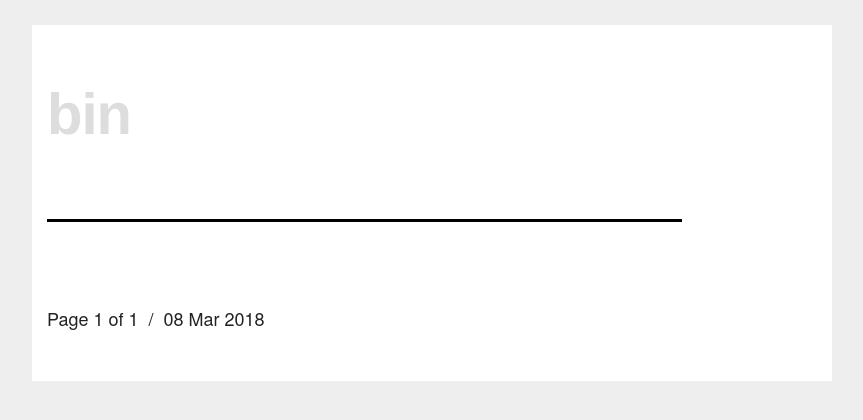
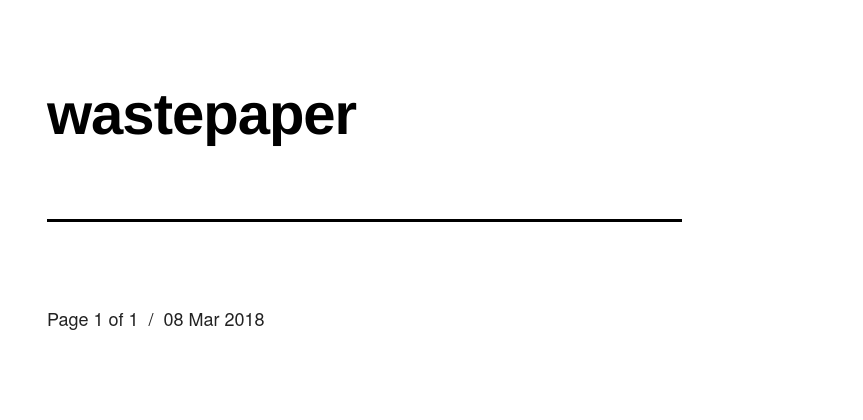
Before and after one commit to mt-trash/mt-trash.github.io, a Jekyll site: the page built from index.html, in a window 1280 px wide. Shown: the top 420 px of the page, without its empty margins (208-1071 px from the left). Built offline with Jekyll 4.4.1, drawn with Linux system fonts in a browser that asks for light colours; the list of posts is cut into pages by our own code.

Commit message:
colour changes

```diff
--- a/_layouts/default.html
+++ b/_layouts/default.html
@@ -29,7 +29,7 @@
       <div class="container">
         <div class="row">
           <div class="twelve columns" style="margin-top: 5%">
-            <h1><b><a class="trash" href="{{ site.url }}">bin</a></b></h1>
+            <h1><b><a class="trash" href="{{ site.url }}">wastepaper</a></b></h1>
           </div>
         </div>
         {{ content }}
--- a/_layouts/root.html
+++ b/_layouts/root.html
@@ -29,7 +29,7 @@
       <div class="container">
         <div class="row">
           <div class="twelve columns" style="margin-top: 5%">
-            <h1><b><a class="trash" href="{{ site.url }}">bin</a></b></h1>
+            <h1><b><a class="trash" href="{{ site.url }}">wastepaper</a></b></h1>
           </div>
         </div>
         {{ content }}
--- a/css/skeleton.css
+++ b/css/skeleton.css
@@ -125,7 +125,7 @@ body {
   font-weight: 400;
   font-family: "HelveticaNeue", "Helvetica Neue", Helvetica, Arial, sans-serif;
   color: #222222;
-  background-color: #eeeeee;}
+  background-color: #ffffff;}
 div {
   background-color: #ffffff;
   border-left-style: solid;
@@ -179,7 +179,7 @@ a {
 a.footnote {
   font-size: 1.3rem; }
 a.trash {
-  color: #dddddd; text-decoration: none; }
+  color: #000000; text-decoration: none; }
 
 
 /* Buttons
```
